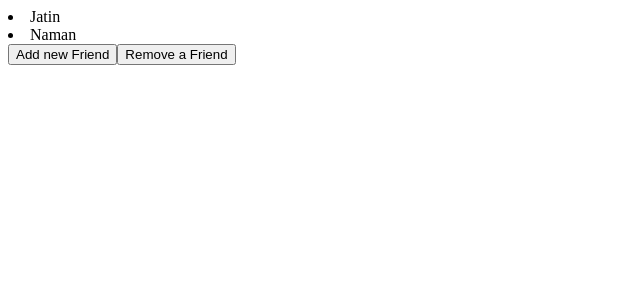
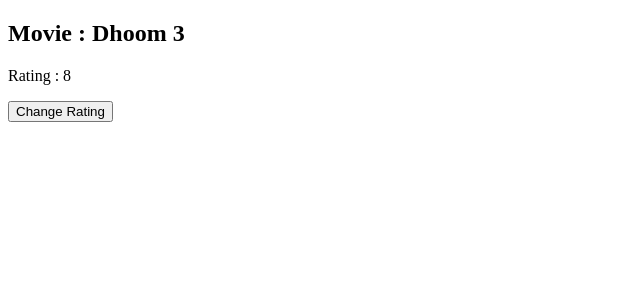
Before and after one commit to sJaiswal04/React, a React (Vite) app: page / in a window 1280 px wide. Shown: the top 300 px of the page, without its empty margins (0-640 px from the left). Built offline with nearby package versions, Linux system fonts and the light colour scheme.

Commit message:
using state on object

```diff
--- a/src/App.jsx
+++ b/src/App.jsx
@@ -1,25 +1,28 @@
 import {useState} from 'react'
 
 const App = () => {
+  const [movie,setMovie] = useState({
+    title:'Dhoom 3',
+    rating : 8
+  })
 
-  const [friends, setFriends] = useState(['Jatin','Naman'])
+  const handleRating = ()=>{
+    // const copyMovie = {
+    //   ...movie,
+    //   rating :5
+    // }
+    setMovie({...movie,rating:7.5});
+  }
 
-  const newFriend = ()=>setFriends([...friends,'Shubham'])
-
-
-  const removeFriend = ()=>setFriends(friends.filter((f)=> f != "Jatin"))
 
   return (
     <section>
+      <h1>Movie : {movie.title}</h1>
 
-      {friends.map(f =>(
-        <li key={Math.random()}>{f}</li>
-      ))}
 
-      <button onClick={newFriend}>Add new Friend</button>
+      <p>Rating : {movie.rating}</p>
 
-      <button onClick={removeFriend}>Remove a Friend</button>
-
+      <button onClick={handleRating}>Change Rating</button>
     </section>
   )
 }
```
